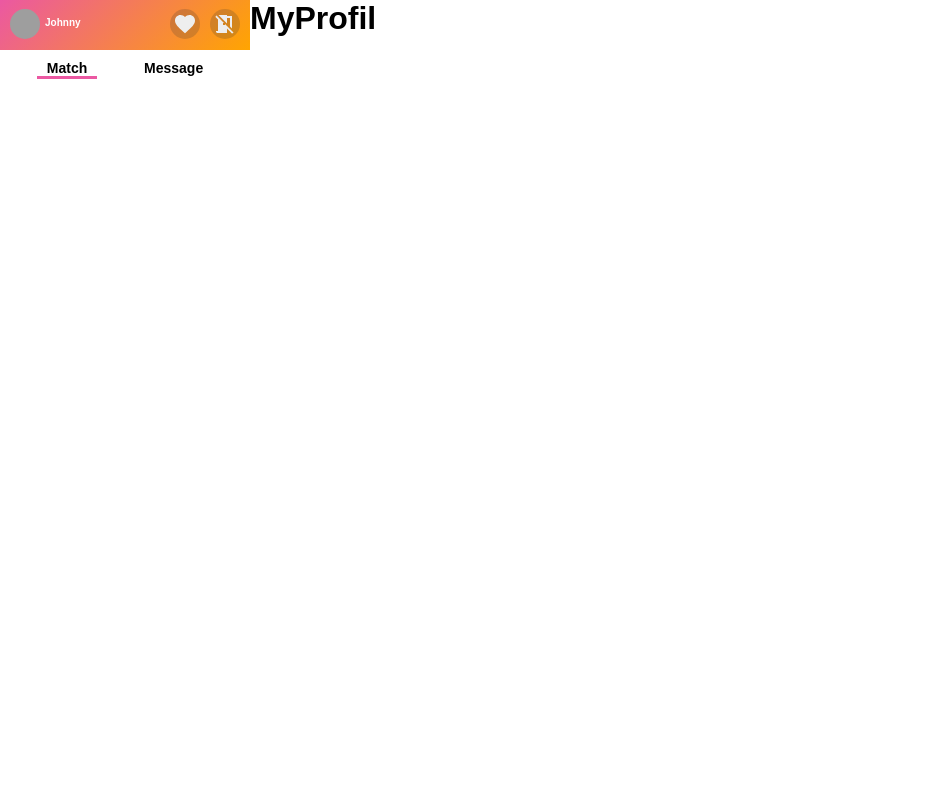
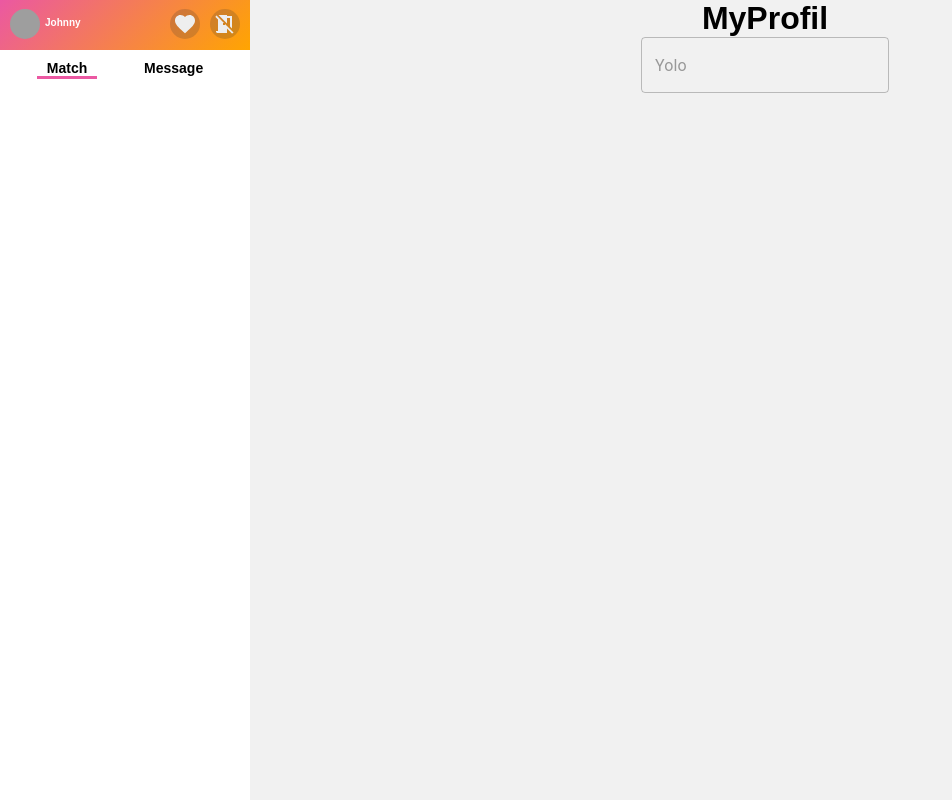
Before and after one commit to sawyerf/Matcha, a React (Create React App) app in the folder frontend/: page /myprofile in a window 1280 px wide. Shown: the whole page, without its empty margins (0-952 px from the left). Built offline with nearby package versions, Linux system fonts and the light colour scheme; grey boxes are pictures that could not be loaded.

Commit message:
img resized

```diff
--- a/frontend/src/pages/MyProfile.js
+++ b/frontend/src/pages/MyProfile.js
@@ -1,11 +1,29 @@
 import UserMenu from "../components/UserHome/UserMenu";
+import { TextField } from "@mui/material";
+import { makeStyles } from "@mui/styles";
+
+const useStyles = makeStyles({
+  root: {
+    width: "calc(100vw - 250px)",
+    backgroundColor: "#F1F1F1",
+    textAlign: "-webkit-center",
+  },
+});
 
 const MyProfile = () => {
+  const classes = useStyles();
+
   return (
     <div style={{ display: "flex" }}>
       <UserMenu />
-      <div>
+      <div className={classes.root}>
         <h1>MyProfil</h1>
+        <TextField
+          className="input-form"
+          id="outlined-password-input"
+          placeholder="Yolo"
+          type="password"
+        />
       </div>
     </div>
   );
--- a/frontend/src/pages/UserHome.js
+++ b/frontend/src/pages/UserHome.js
@@ -1,4 +1,4 @@
-import { useState } from "react";
+import { useState, useRef } from "react";
 import UserMenu from "../components/UserHome/UserMenu";
 import Profile from "../components/Profile";
 import { makeStyles, withTheme } from "@mui/styles";
@@ -79,9 +79,14 @@ const UserHome = () => {
                 <RightArrow rotate="rotate(180deg)" />
               </div>
               <img
-                style={{ height: "500px" }}
-                src="https://media.istockphoto.com/photos/designer-is-picking-up-a-tie-for-light-jacket-picture-id1163491245"
+                src="https://previews.123rf.com/images/luismolinero/luismolinero1909/luismolinero190917934/130592146-.jpg"
                 alt="ImageUser"
+                style={{
+                  height: "500px",
+                  width: "350px",
+                  objectFit: "cover",
+                  objectPosition: "50% 50%",
+                }}
               />
               <div
                 style={{
```
